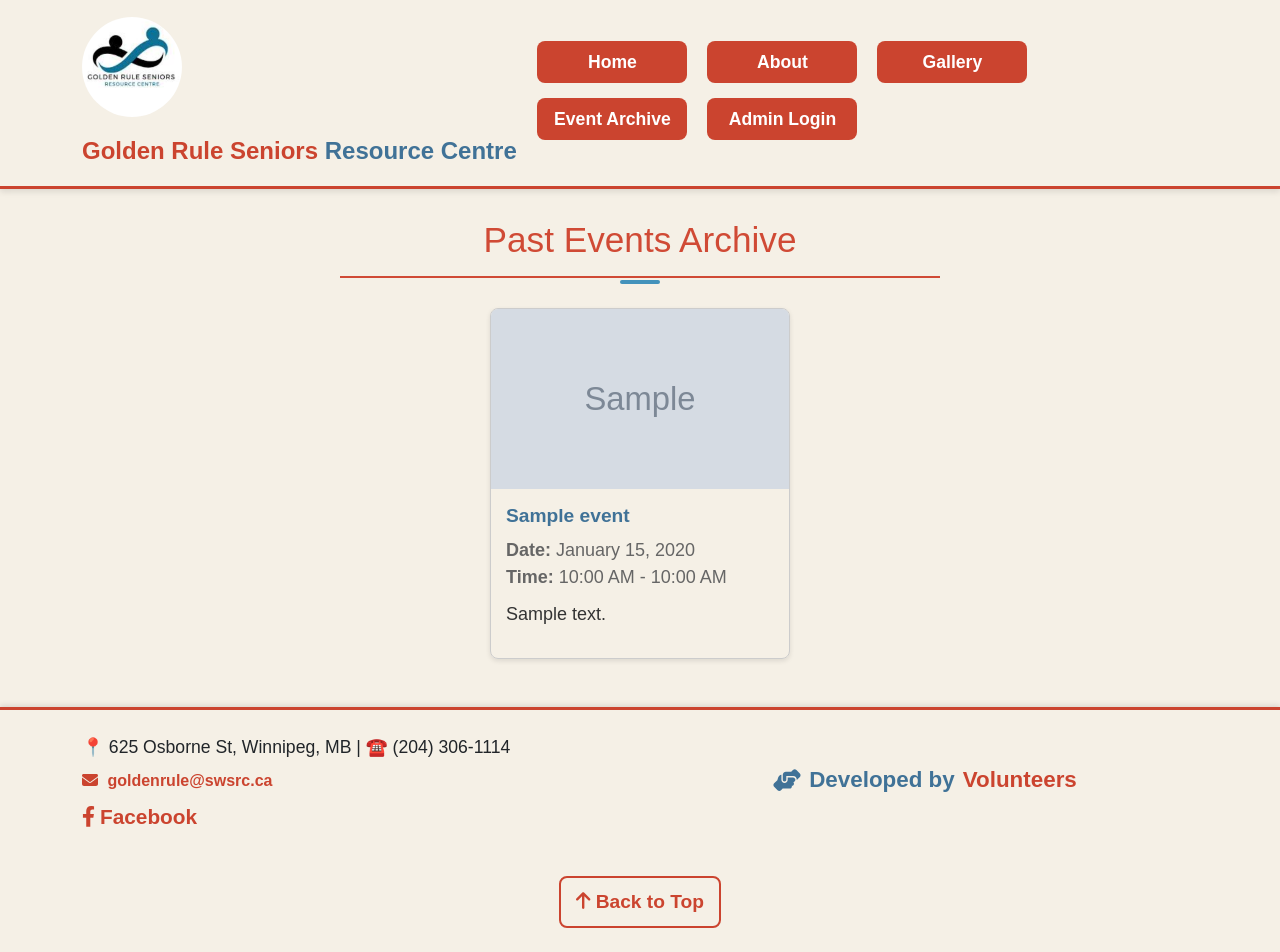
After one commit to bgiranzumrut/golden_rule_calendar_project, a PHP site: page /golden_rule_calendar_project/public/archive.php in a window 1280 px wide. The commit adds this page. Run offline with PHP 8.4, Linux system fonts and the light colour scheme; tables that the repository leaves empty or names only in its code hold one stand-in row (values such as "Sample post"); grey boxes marked "Sample" are stand-in pictures.

Commit message:
create archive page

```diff
--- /dev/null
+++ b/public/archive.php
@@ -0,0 +1,209 @@
+<?php
+// Include the centralized database connection (using PDO)
+$conn = require_once __DIR__ . '/../config/db_connection.php';
+
+// Get current date/time for comparing with past events
+$currentDateTime = date('Y-m-d H:i:s');
+
+// Set up pagination
+$events_per_page = 9;
+$current_page = isset($_GET['page']) ? (int)$_GET['page'] : 1;
+$offset = ($current_page - 1) * $events_per_page;
+
+// Get total number of past events
+$total_events_query = "SELECT COUNT(*) as total FROM events WHERE end_time < :current_time";
+$stmt = $conn->prepare($total_events_query);
+$stmt->bindParam(':current_time', $currentDateTime);
+$stmt->execute();
+$total_events = $stmt->fetch(PDO::FETCH_ASSOC)['total'];
+$total_pages = ceil($total_events / $events_per_page);
+
+// Get past events with pagination
+$query = "SELECT * FROM events WHERE end_time < :current_time ORDER BY end_time DESC LIMIT :limit OFFSET :offset";
+$stmt = $conn->prepare($query);
+$stmt->bindParam(':current_time', $currentDateTime);
+$stmt->bindParam(':limit', $events_per_page, PDO::PARAM_INT);
+$stmt->bindParam(':offset', $offset, PDO::PARAM_INT);
+$stmt->execute();
+$past_events = $stmt->fetchAll(PDO::FETCH_ASSOC);
+?>
+
+<!DOCTYPE html>
+<html lang="en">
+<head>
+    <meta charset="UTF-8">
+    <meta name="viewport" content="width=device-width, initial-scale=1.0">
+    <title>Event Archive - Golden Rule Seniors Resource Centre</title>
+    <link rel="stylesheet" href="../styles/styles.css">
+    <style>
+        .archive-container {
+            display: flex;
+            flex-wrap: wrap;
+            gap: 20px;
+            justify-content: center;
+            margin: 20px 0;
+        }
+        .archive-title {
+    text-align: center;
+    color: #d04a35; /* Using the reddish color from your navigation buttons */
+    font-size: 2.2rem;
+    margin: 30px 0;
+    padding-bottom: 15px;
+    border-bottom: 2px solid #d04a35;
+    width: 80%;
+    max-width: 600px;
+    margin-left: auto;
+    margin-right: auto;
+    font-family: Arial, sans-serif;
+    position: relative;
+}
+
+.archive-title::after {
+    content: "";
+    position: absolute;
+    bottom: -8px;
+    left: 50%;
+    transform: translateX(-50%);
+    width: 40px;
+    height: 4px;
+    background-color: #4392bb; /* Using the blue color from your logo */
+    border-radius: 2px;
+}
+
+        .event-card {
+            border: 1px solid #ccc;
+            border-radius: 8px;
+            width: 300px;
+            overflow: hidden;
+            box-shadow: 0 2px 5px rgba(0, 0, 0, 0.1);
+        }
+
+        .event-card img {
+            width: 100%;
+            height: 180px;
+            object-fit: cover;
+        }
+
+        .event-details {
+            padding: 15px;
+        }
+
+        .event-title {
+            font-size: 1.2rem;
+            margin-bottom: 10px;
+        }
+
+        .event-date {
+            color: #666;
+            margin-bottom: 10px;
+        }
+
+        .event-description {
+            margin-bottom: 15px;
+            color: #333;
+        }
+
+        .view-button {
+            display: inline-block;
+            background-color: #4caf50;
+            color: white;
+            padding: 8px 15px;
+            border-radius: 4px;
+            text-decoration: none;
+        }
+
+        .pagination {
+            display: flex;
+            justify-content: center;
+            margin: 20px 0;
+            gap: 10px;
+        }
+
+        .pagination a {
+            padding: 8px 12px;
+            border: 1px solid #ccc;
+            border-radius: 4px;
+            text-decoration: none;
+            color: #333;
+        }
+
+        .pagination a.active {
+            background-color: #4caf50;
+            color: white;
+        }
+
+        .no-events {
+            text-align: center;
+            padding: 20px;
+            background-color: #f8f8f8;
+            border-radius: 8px;
+            margin: 20px;
+        }
+    </style>
+</head>
+<body>
+
+    <?php include './header.php'; ?>
+
+    <main>
+        <h2 class="archive-title">Past Events Archive</h2>
+
+        <?php if (count($past_events) > 0): ?>
+            <div class="archive-container">
+                <?php foreach ($past_events as $event): ?>
+                    <div class="event-card">
+                        <?php if (!empty($event['image'])): ?>
+                            <img src="<?= htmlspecialchars($event['image']) ?>" alt="<?= htmlspecialchars($event['title']) ?>">
+                        <?php else: ?>
+                            <img src="../assets/images/default-image.webp" alt="Default Event Image">
+                        <?php endif; ?>
+
+                        <div class="event-details">
+                            <h3 class="event-title"><?= htmlspecialchars($event['title']) ?></h3>
+
+                            <div class="event-date">
+                                <strong>Date:</strong> <?= date('F j, Y', strtotime($event['start_time'])) ?><br>
+                                <strong>Time:</strong> <?= date('g:i A', strtotime($event['start_time'])) ?> -
+                                <?= date('g:i A', strtotime($event['end_time'])) ?>
+                            </div>
+
+                            <p class="event-description">
+                                <?= strlen($event['description']) > 100 ?
+                                    htmlspecialchars(substr($event['description'], 0, 100)) . '...' :
+                                    htmlspecialchars($event['description']) ?>
+                            </p>
+
+                            <!-- <a href="event_details.php?id=<?= $event['id'] ?>" class="view-button">View Details</a> -->
+                        </div>
+                    </div>
+                <?php endforeach; ?>
+            </div>
+
+            <!-- Pagination -->
+            <?php if ($total_pages > 1): ?>
+                <div class="pagination">
+                    <?php if ($current_page > 1): ?>
+                        <a href="?page=<?= $current_page - 1 ?>">&laquo; Previous</a>
+                    <?php endif; ?>
+
+                    <?php for ($i = 1; $i <= $total_pages; $i++): ?>
+                        <a href="?page=<?= $i ?>" <?= $i == $current_page ? 'class="active"' : '' ?>><?= $i ?></a>
+                    <?php endfor; ?>
+
+                    <?php if ($current_page < $total_pages): ?>
+                        <a href="?page=<?= $current_page + 1 ?>">Next &raquo;</a>
+                    <?php endif; ?>
+                </div>
+            <?php endif; ?>
+
+        <?php else: ?>
+            <div class="no-events">
+                <h3>No past events found</h3>
+                <p>Check back later for archived events.</p>
+            </div>
+        <?php endif; ?>
+    </main>
+</body>
+</html>
+<?php include './footer.php'; ?>
+<?php $conn = null; // Close the connection ?>
--- a/public/header.php
+++ b/public/header.php
@@ -14,6 +14,9 @@
             <li class="nav-item"><a class="nav-link" href="/golden_rule_calendar_project/index.php">Home</a></li>
 <li class="nav-item"><a class="nav-link" href="/golden_rule_calendar_project/public/about.php">About</a></li>
 <li class="nav-item"><a class="nav-link" href="/golden_rule_calendar_project/public/gallery.php">Gallery</a></li>
+<li class="nav-item">
+    <a class="nav-link" href="/golden_rule_calendar_project/public/archive.php">Event Archive</a>
+</li>
 <li class="nav-item"><a class="nav-link btn btn-danger text-white px-3" href="/golden_rule_calendar_project//public/login.php">Admin Login</a></li>
 
             </ul>
```
Also changed, not shown: assets/images/default-image.webp (added).
